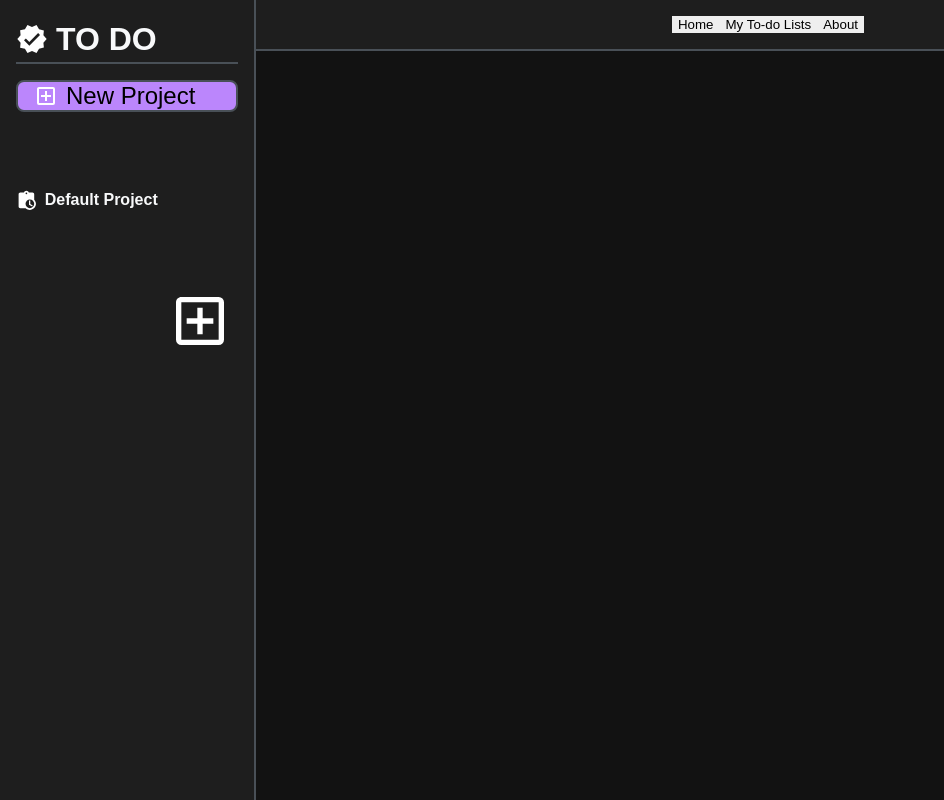
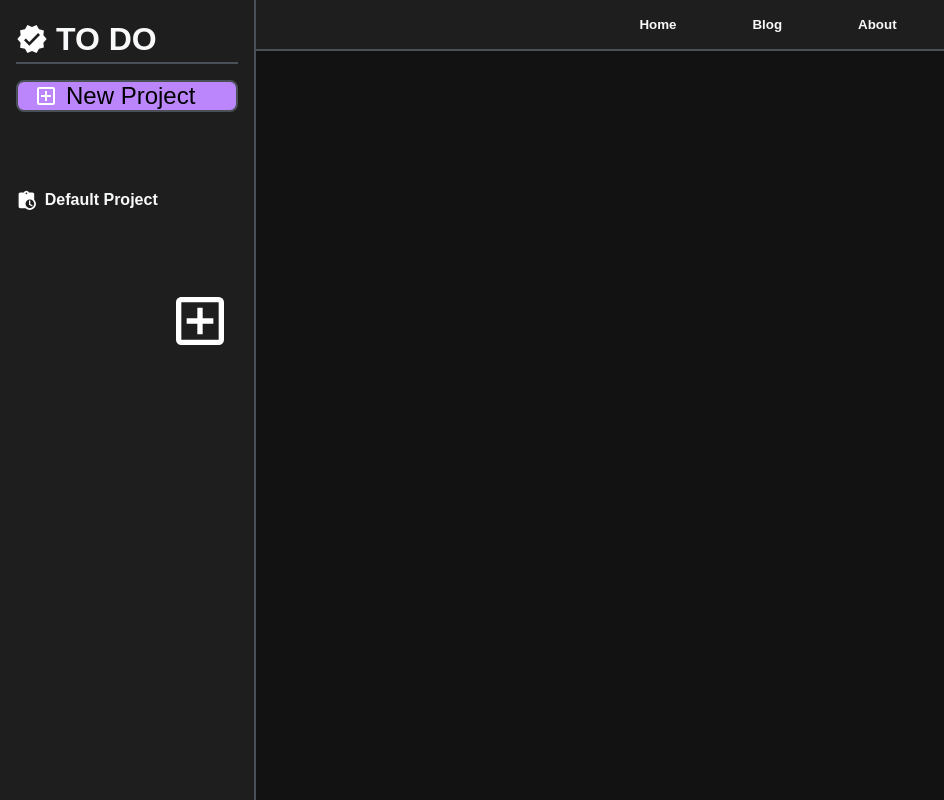
Before and after one commit to bmichael99/to-do-list, a website built with webpack: page src/template.html in a window 1280 px wide. Shown: the whole page, without its empty margins (0-944 px from the left). Built offline with nearby package versions, Linux system fonts and the light colour scheme.

Commit message:
Made header look tolerable

```diff
--- a/src/styles/home.css
+++ b/src/styles/home.css
@@ -46,10 +46,20 @@ html {
 nav{
     display:flex;
     justify-content: center;
+    gap:64px;
 }
 
 button{
     border:0;
+}
+
+nav > button{
+    background-color: var(--primary-color);
+    color:var(--primary-text-color);
+    font-family: sans-serif;
+    font-weight: bold;
+    cursor:pointer;
+
 }
 
 /* sidebar */
--- a/src/template.html
+++ b/src/template.html
@@ -11,7 +11,7 @@
         <div class="header">
             <nav>
                 <button id = "home-button">Home</button>
-                <button id = "todo-button">My To-do Lists</button>
+                <button id = "todo-button">Blog</button>
                 <button id = "about-button">About</button>
             </nav>
         </div>
```
